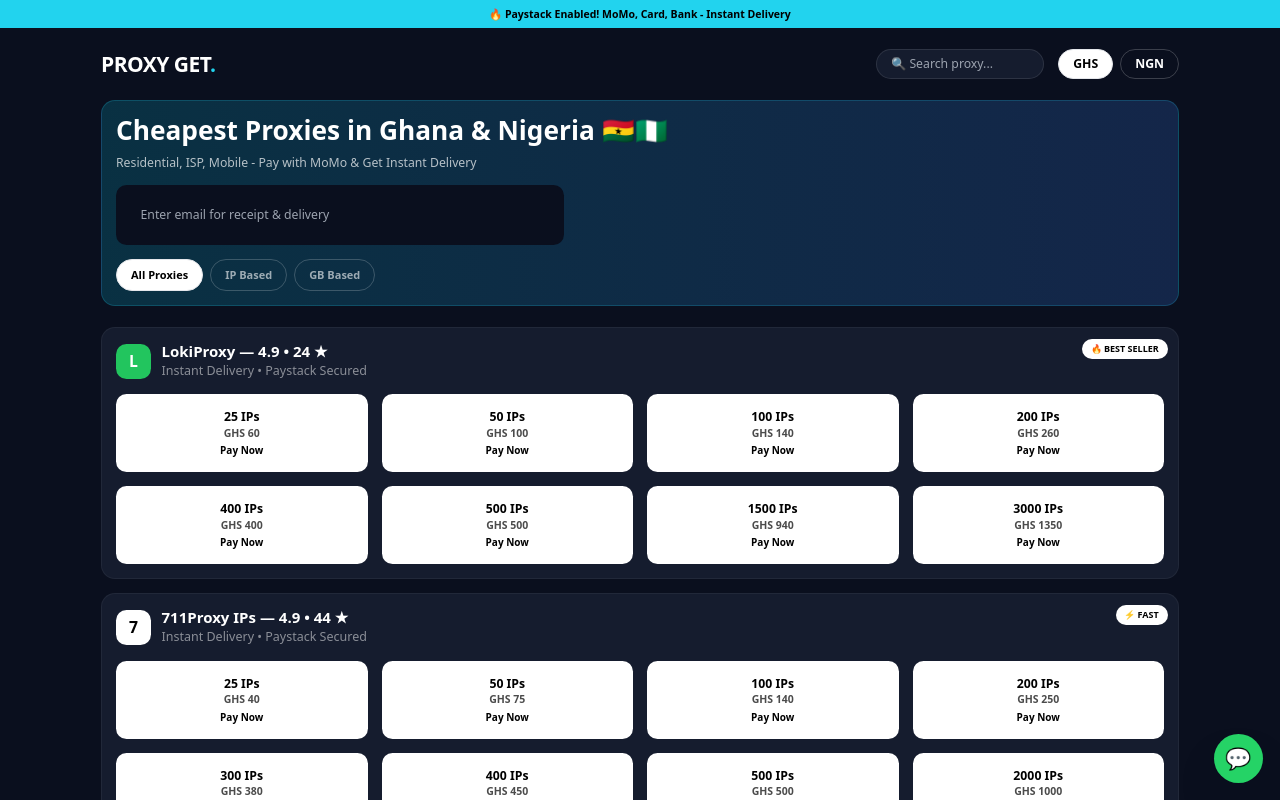
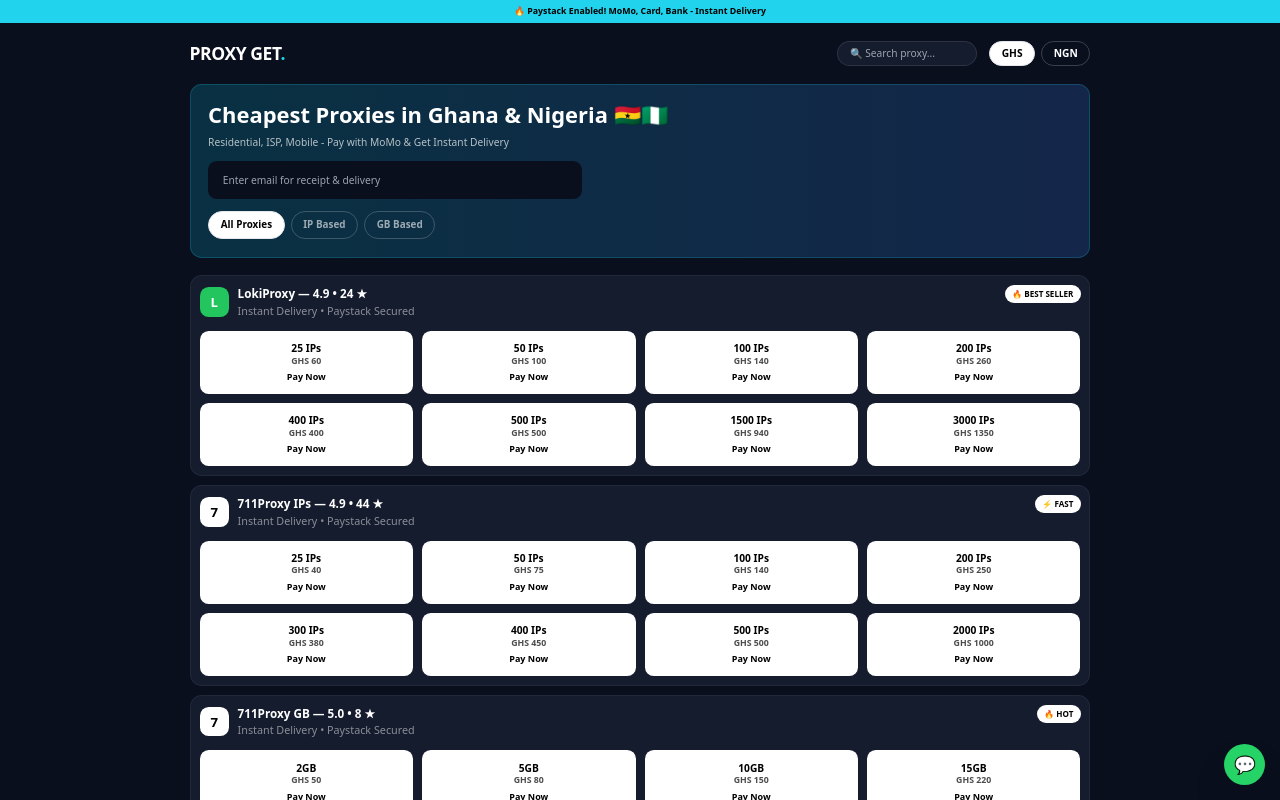
Before and after one commit to degraftquans-png/proxy-client-store, a React (Vite) app: page / in a window 1280 px wide. Shown: the top 800 px of the page. Built offline with nearby package versions, Linux system fonts and the light colour scheme; no server answers; the database is empty.

Commit message:
smaller cards

```diff
--- a/src/index.css
+++ b/src/index.css
@@ -2,43 +2,30 @@
 @tailwind components;
 @tailwind utilities;
 
-/* MAKE EVERYTHING SLIGHTLY SMALLER */
 html {
+  font-size: 13px !important;
+}
+body {
+  zoom: 0.9;
+}
+.grid {
+  gap: 10px !important;
+}
+.grid > div {
+  padding: 10px !important;
+}
+.grid > div h3 {
   font-size: 14px !important;
 }
-
-/* MAKE ALL CARDS AND REVIEW BOXES SMALLER */
-.grid > div,
-[class*="rounded-2xl"],
-[class*="rounded-xl"],
-.shadow-lg, .shadow-md {
-  padding: 14px !important;
+.grid > div p {
+  font-size: 12px !important;
 }
 
-.grid {
-  gap: 14px !important;
-}
-
-/* Smaller text inside cards */
-.grid > div h3,
-.grid > div h2 {
-  font-size: 15px !important;
-  line-height: 1.3 !important;
-}
-.grid > div p,
-.grid > div span {
-  font-size: 12.5px !important;
-}
-
-/* SUPER SMALL ON MOBILE - Keep your old code */
 @media (max-width: 640px) {
   html {
-    font-size: 11px !important;
+    font-size: 10px !important;
   }
   body {
-    zoom: 0.82;
-  }
-  .grid > div {
-    padding: 10px !important;
+    zoom: 0.8;
   }
 }
```
